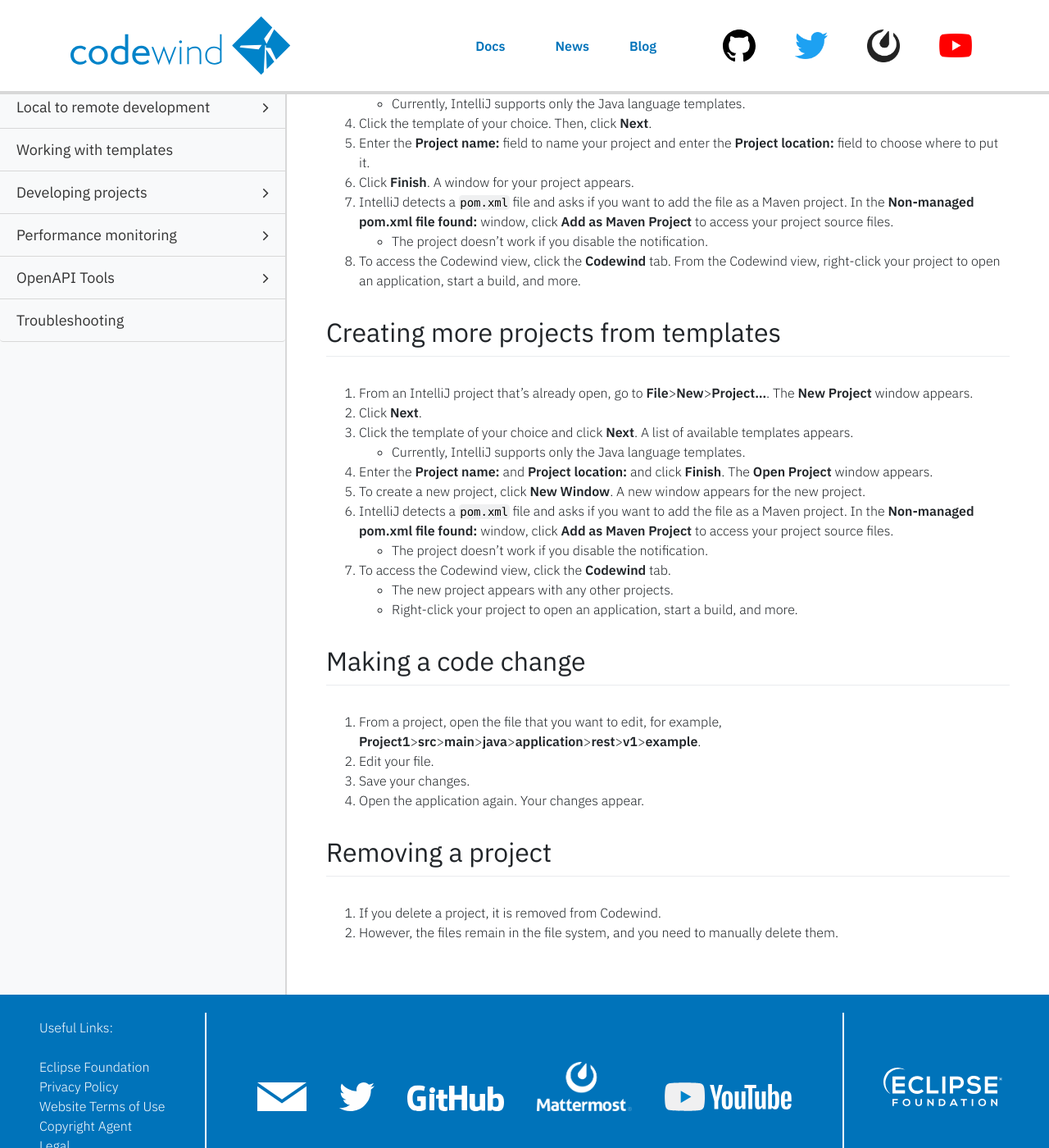
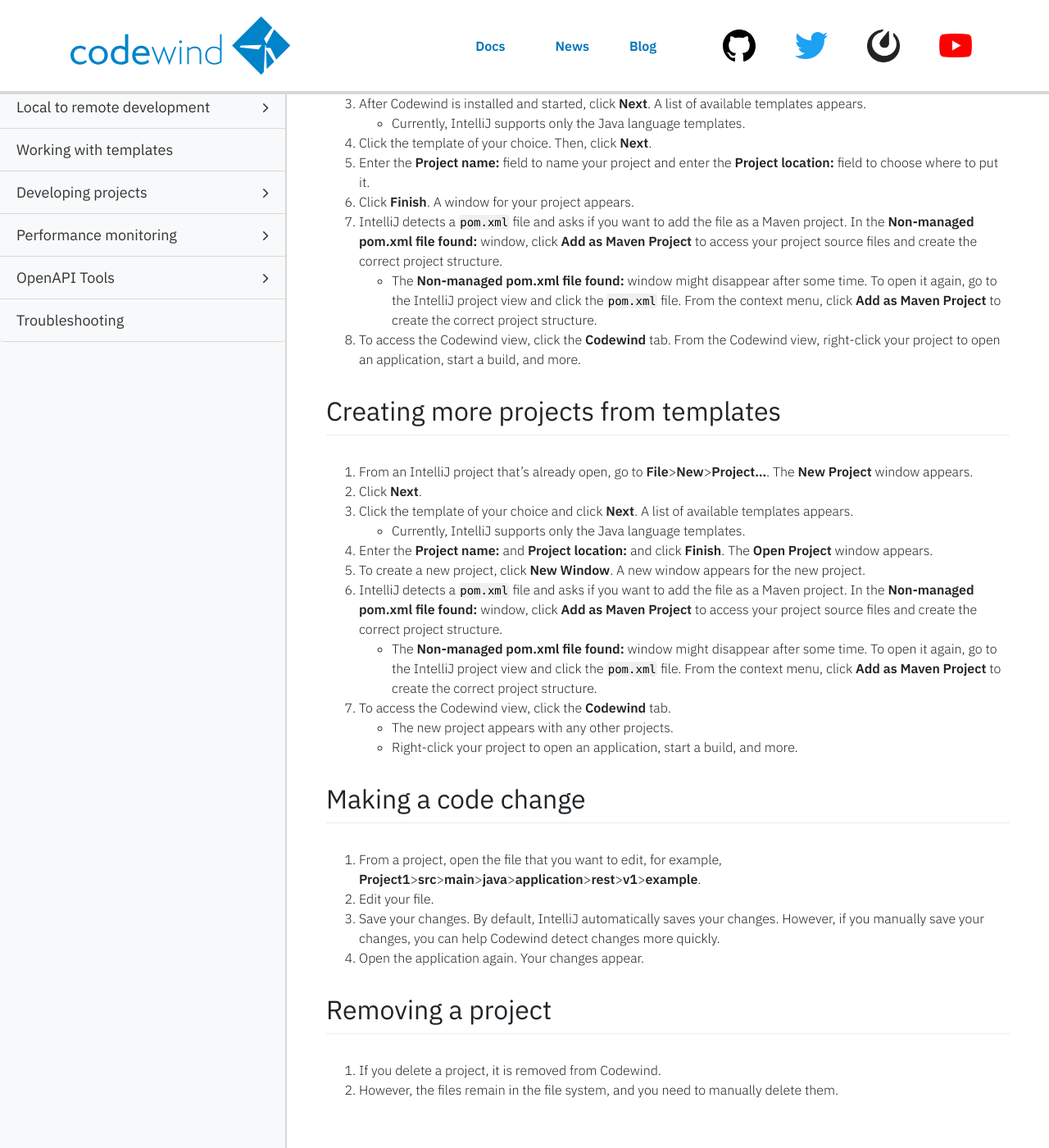
Before and after one commit to eclipse-archived/codewind-docs, a Jekyll site: the page built from docs/_documentations/mdt-intellij-getting-started.md, in a window 1280 px wide and 1400 px high, scrolled down 937 px. Shown: the whole window at 82% size. Built offline with Jekyll 4.4.1, drawn with Linux system fonts in a browser that asks for light colours; nearby versions of some CDN libraries; comment, search, counter and statistics services are not loaded; some of the changed text lies outside the part shown.

Commit message:
Adding edits based on feedback
Signed-off-by: Sarah Ishida <sishida@us.ibm.com>

```diff
--- a/docs/_documentations/mdt-intellij-getting-started.md
+++ b/docs/_documentations/mdt-intellij-getting-started.md
@@ -21,7 +21,7 @@ Use Codewind on IntelliJ to develop your applications.
 2. From IntelliJ, open either **Preferences** or **Settings**. A new window appears.
    - On macOS, go to **Main**>**Preferences**.
    - On Windows, go to **File**>**Settings**.
-3. Open **Plugins** and click the **Manage plugin repositories** icon. From the menu, click **Install Plugin from Disk...**. A window appears that displays the files on your computer.
+3. Click the **Manage Repositories, Configure Proxy or Install Plugin from Disk** gear icon to open **Plugins**. Click the **Manage plugin repositories** icon. From the menu, click **Install Plugin from Disk...**. A window appears that displays the files on your computer.
 4. Choose the `codewind-intellij-0.9.0.zip` file and click **Open**.
 
 ## Creating your first project from a template
@@ -34,8 +34,8 @@ Use Codewind on IntelliJ to develop your applications.
 4. Click the template of your choice. Then, click **Next**.
 5. Enter the **Project name:** field to name your project and enter the **Project location:** field to choose where to put it.
 6. Click **Finish**. A window for your project appears.
-7. IntelliJ detects a `pom.xml` file and asks if you want to add the file as a Maven project. In the **Non-managed pom.xml file found:** window, click **Add as Maven Project** to access your project source files.
-   - The project doesn't work if you disable the notification.
+7. IntelliJ detects a `pom.xml` file and asks if you want to add the file as a Maven project. In the **Non-managed pom.xml file found:** window, click **Add as Maven Project** to access your project source files and create the correct project structure.
+   - The **Non-managed pom.xml file found:** window might disappear after some time. To open it again, go to the IntelliJ project view and click the `pom.xml` file. From the context menu, click **Add as Maven Project** to create the correct project structure.
 8. To access the Codewind view, click the **Codewind** tab. From the Codewind view, right-click your project to open an application, start a build, and more.
 
 ## Creating more projects from templates
@@ -45,8 +45,8 @@ Use Codewind on IntelliJ to develop your applications.
    - Currently, IntelliJ supports only the Java language templates.
 4. Enter the **Project name:** and **Project location:** and click **Finish**. The **Open Project** window appears.
 5. To create a new project, click **New Window**. A new window appears for the new project.
-6. IntelliJ detects a `pom.xml` file and asks if you want to add the file as a Maven project. In the **Non-managed pom.xml file found:** window, click **Add as Maven Project** to access your project source files.
-   - The project doesn't work if you disable the notification.
+6. IntelliJ detects a `pom.xml` file and asks if you want to add the file as a Maven project. In the **Non-managed pom.xml file found:** window, click **Add as Maven Project** to access your project source files and create the correct project structure.
+   - The **Non-managed pom.xml file found:** window might disappear after some time. To open it again, go to the IntelliJ project view and click the `pom.xml` file. From the context menu, click **Add as Maven Project** to create the correct project structure.
 7. To access the Codewind view, click the **Codewind** tab.
    - The new project appears with any other projects.
    - Right-click your project to open an application, start a build, and more.
@@ -54,7 +54,7 @@ Use Codewind on IntelliJ to develop your applications.
 ## Making a code change
 1. From a project, open the file that you want to edit, for example, **Project1**>**src**>**main**>**java**>**application**>**rest**>**v1**>**example**.
 2. Edit your file.
-3. Save your changes.
+3. Save your changes. By default, IntelliJ automatically saves your changes. However, if you manually save your changes, you can help Codewind detect changes more quickly.
 4. Open the application again. Your changes appear.
 
 ## Removing a project
```
